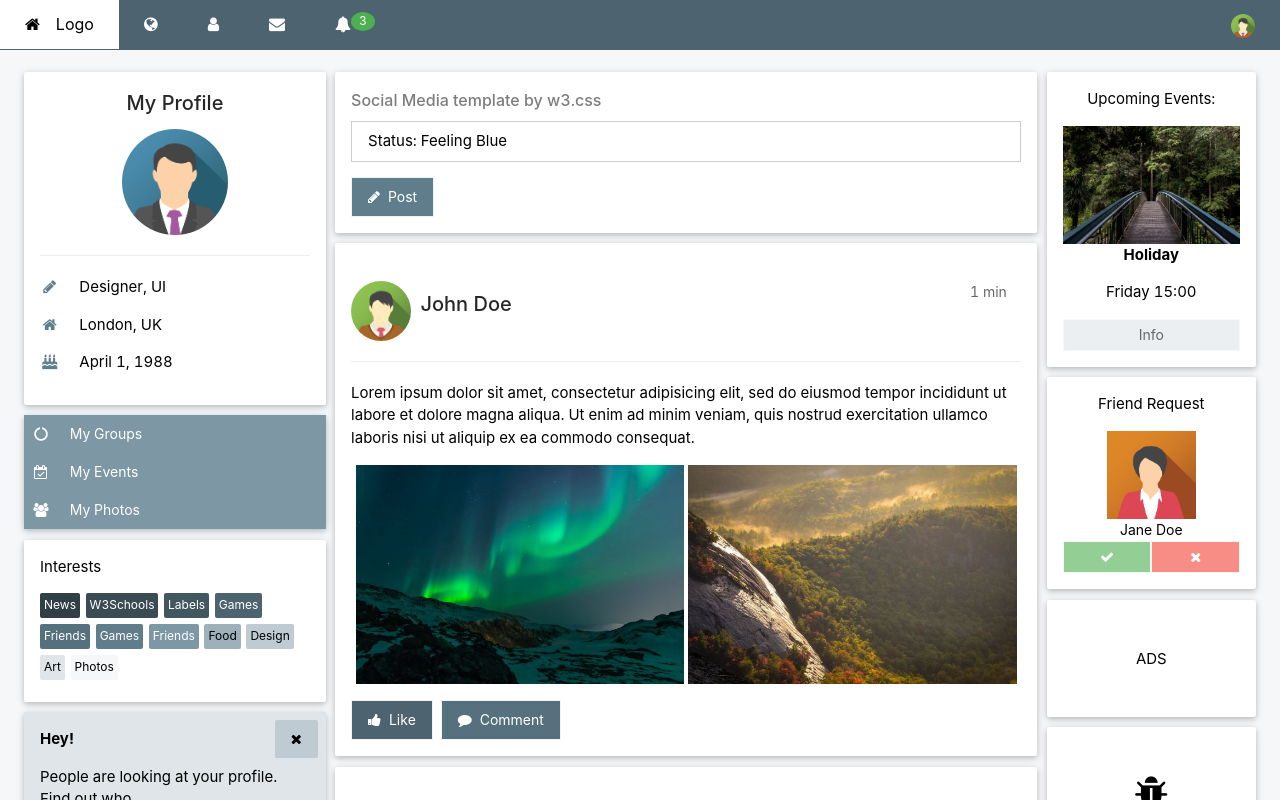
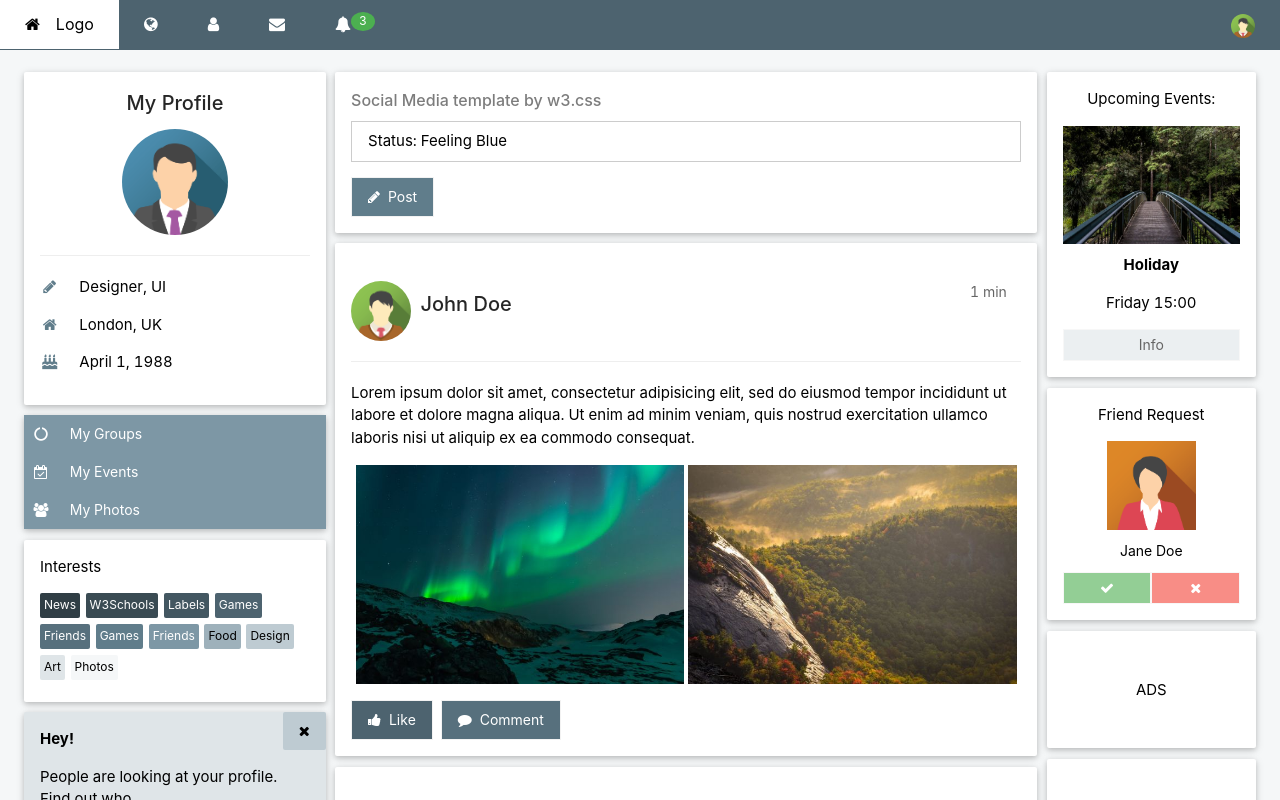
Before and after one commit to ravindrakumarkumawat/social-page, a React (Create React App) app: page / in a window 1280 px wide. Shown: the top 800 px of the page. Built offline with nearby package versions, Linux system fonts and the light colour scheme.

Commit message:
added the gap

```diff
--- a/src/components/FriendRequest/index.js
+++ b/src/components/FriendRequest/index.js
@@ -13,7 +13,9 @@ const FriendRequest = () => {
         <div>
           <p>Friend Request</p>
           <NormalImg src={Avatar6} alt={"Avatar"} width={50} />
+          <div className="gap-2"></div>
           <span>Jane Doe</span>
+          <div className="gap-2"></div>
           <NormalRow classNames="flexWrap">
             <NormalCol span={12}>
               <NormalButton name={<i className="fa fa-check"></i>} btntype={"accept"}/>
--- a/src/components/Home/Home.css
+++ b/src/components/Home/Home.css
@@ -97,8 +97,8 @@ p {
 
 .bg-button-tag-9 {
   padding: .5rem 1rem;
-  margin-top: -8px;
-  margin-right: -8px;
+  margin-top: -1rem;
+  margin-right: -1rem;
 
   border-radius: 2px;
 }
--- a/src/components/UpcomingEvents/index.js
+++ b/src/components/UpcomingEvents/index.js
@@ -11,6 +11,7 @@ const UpcomingEvents = () => {
       <div className="center">
           <p>Upcoming Events:</p>
           <NormalImg src={Forest} alt={"Forest"} />
+          <div className="gap-2"></div>
           <p><strong>Holiday</strong></p>
           <p>Friday 15:00</p>
           <NormalButton name={"Info"} btntype={"info"}/>
```
